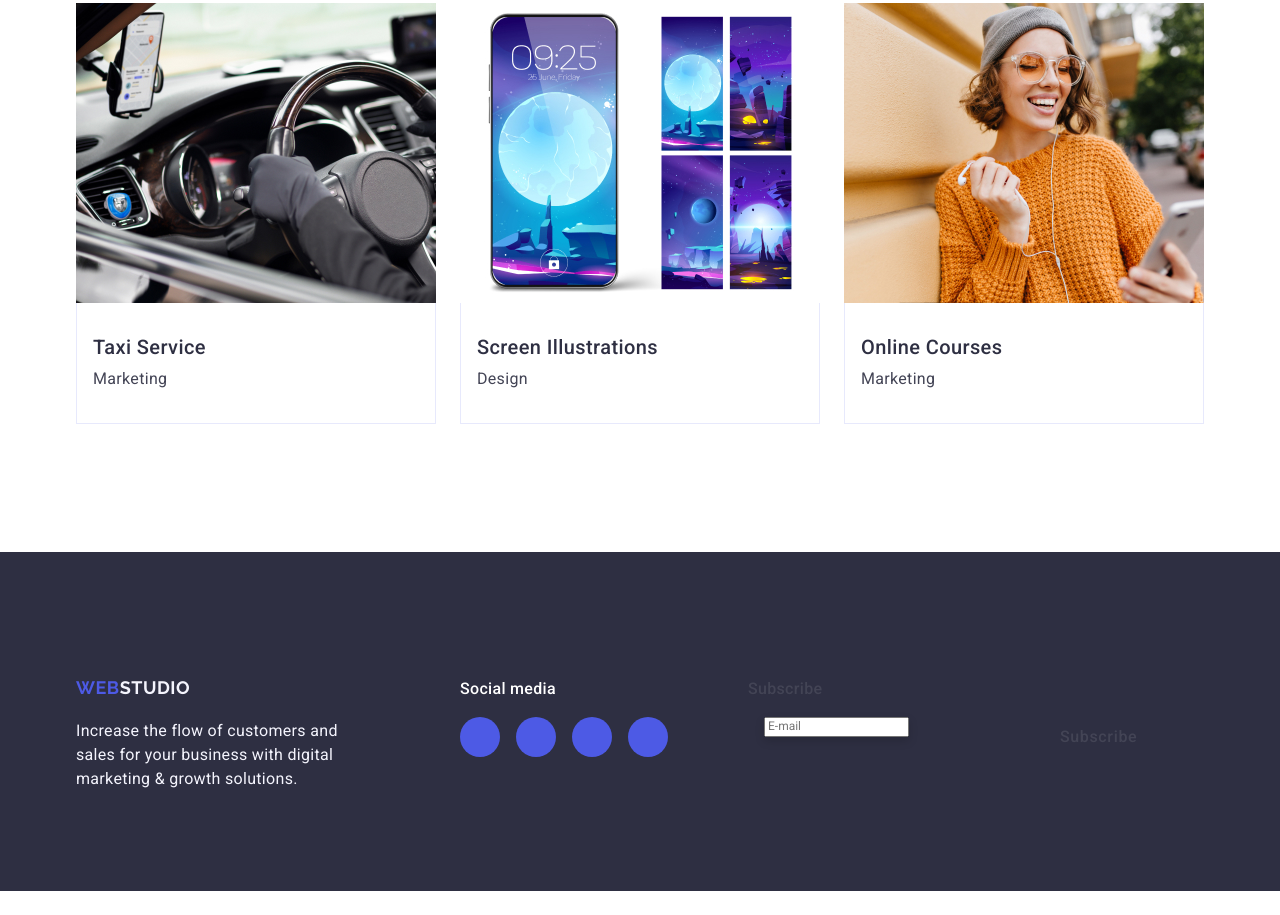
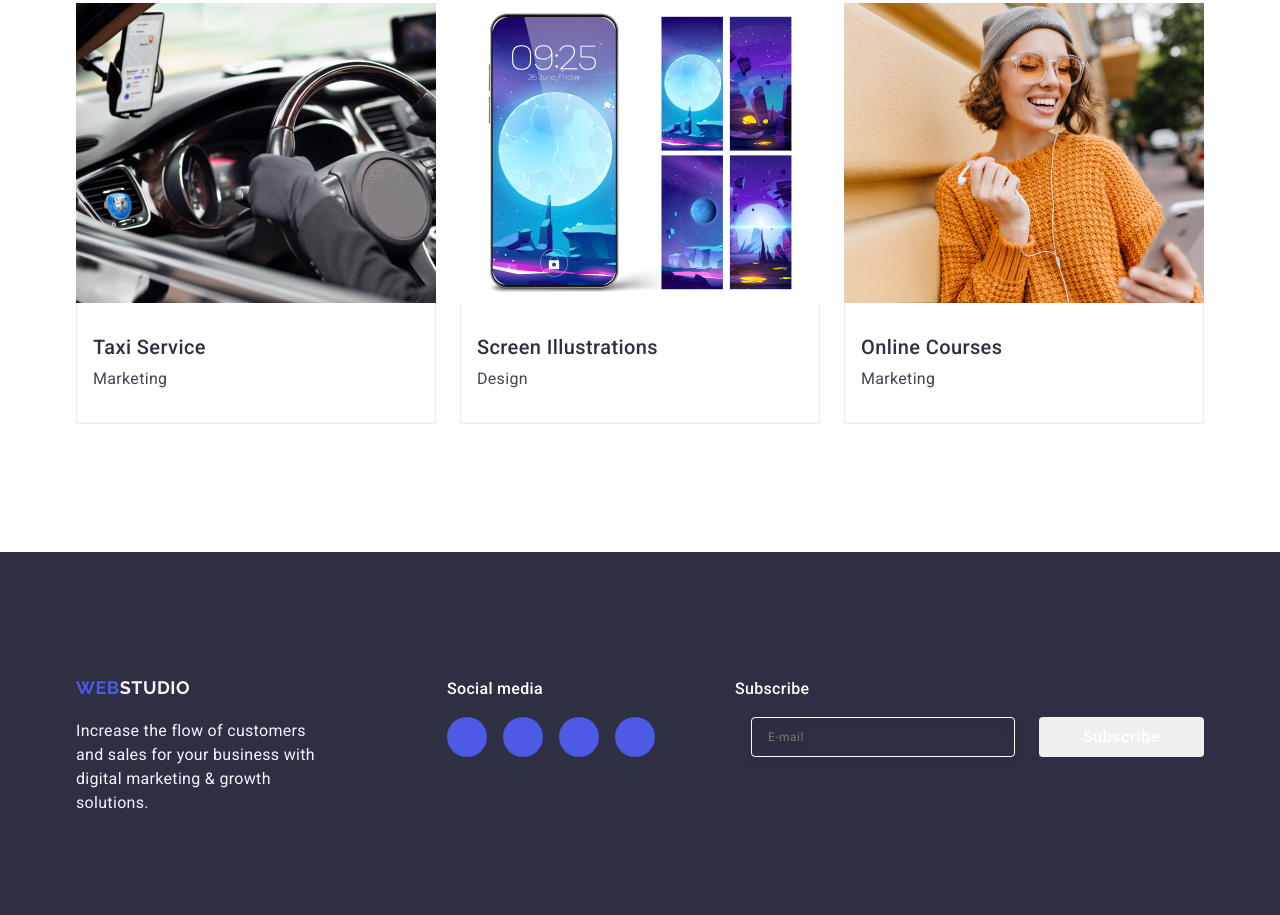
Before and after one commit to madedemo/goit-markup-hw-05, a plain HTML site: page index.html in a window 1280 px wide. Shown: the part 2639-3554 px from the top of the page. Before the commit the page ends 3530 px from the top, so only its background shows below. Drawn offline with nearby package versions, Linux system fonts and the light colour scheme.

Commit message:
Update style.css

```diff
--- a/css/style.css
+++ b/css/style.css
@@ -530,7 +530,7 @@ a {
   font-weight: 500;
   font-size: 16px;
   line-height: 1.5;
-  color: var(--color-white);
+  color: #ffffff;
   margin-bottom: 16px;
 }
 
@@ -558,6 +558,17 @@ a {
 
 .footer-subscribe-input {
   color: var(--color-white);
+  width: 264px;
+  height: 40px;
+  border: 1px solid #ffffff;
+  background-color: transparent;
+  font-size: 12px;
+  line-height: 1.5;
+  letter-spacing: 0.04em;
+  padding-left: 16px;
+  filter: drop-shadow(0px 4px 4px rgba(0, 0, 0, 0.15));
+  border-radius: 4px;
+  color: #ffffff;
 }
 
 .footer-subscribe-button {
@@ -566,8 +577,8 @@ a {
   font-size: 16px;
   line-height: 1.5;
   letter-spacing: 0.04em;
-  color: var(--color-white);
-  background-color: var(--color-iris);
+  color: #ffffff;
+  background-color: #4D5AE5
   display: flex;
   align-items: center;
   justify-content: center;
```
